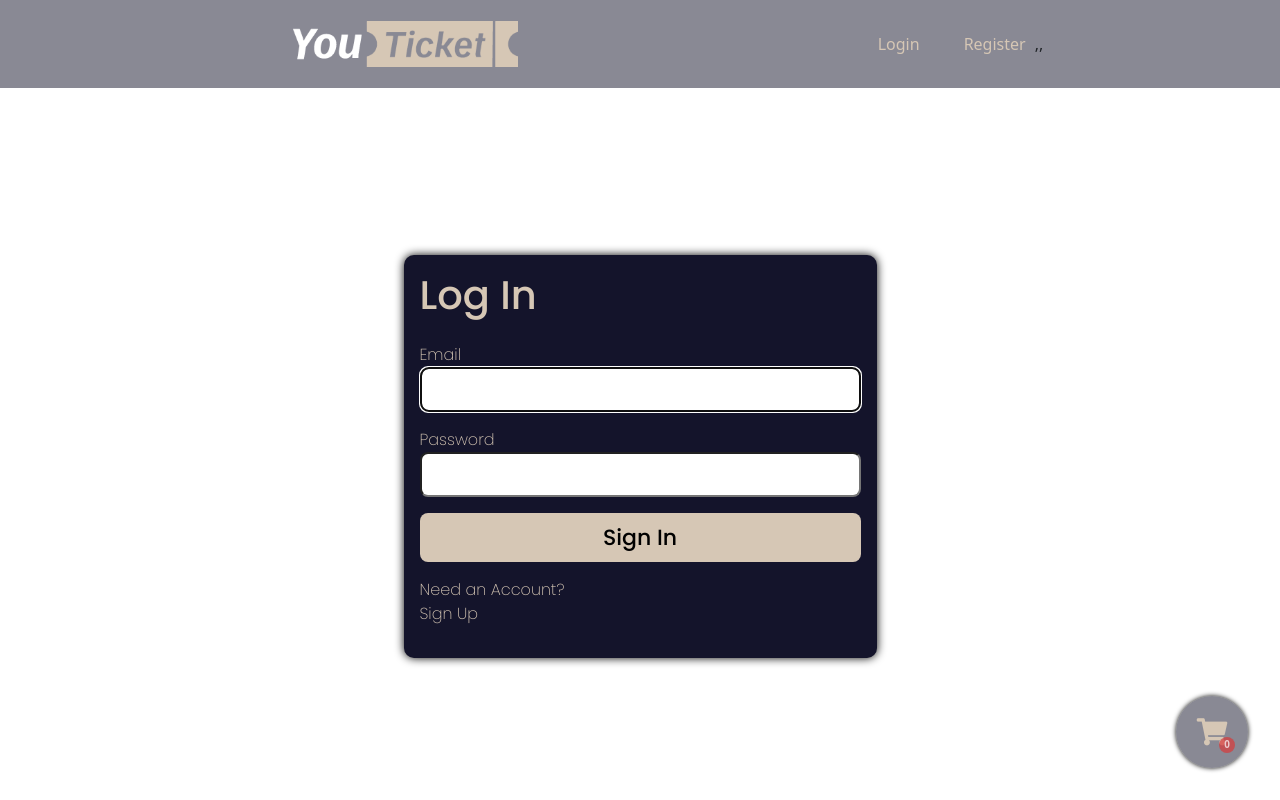
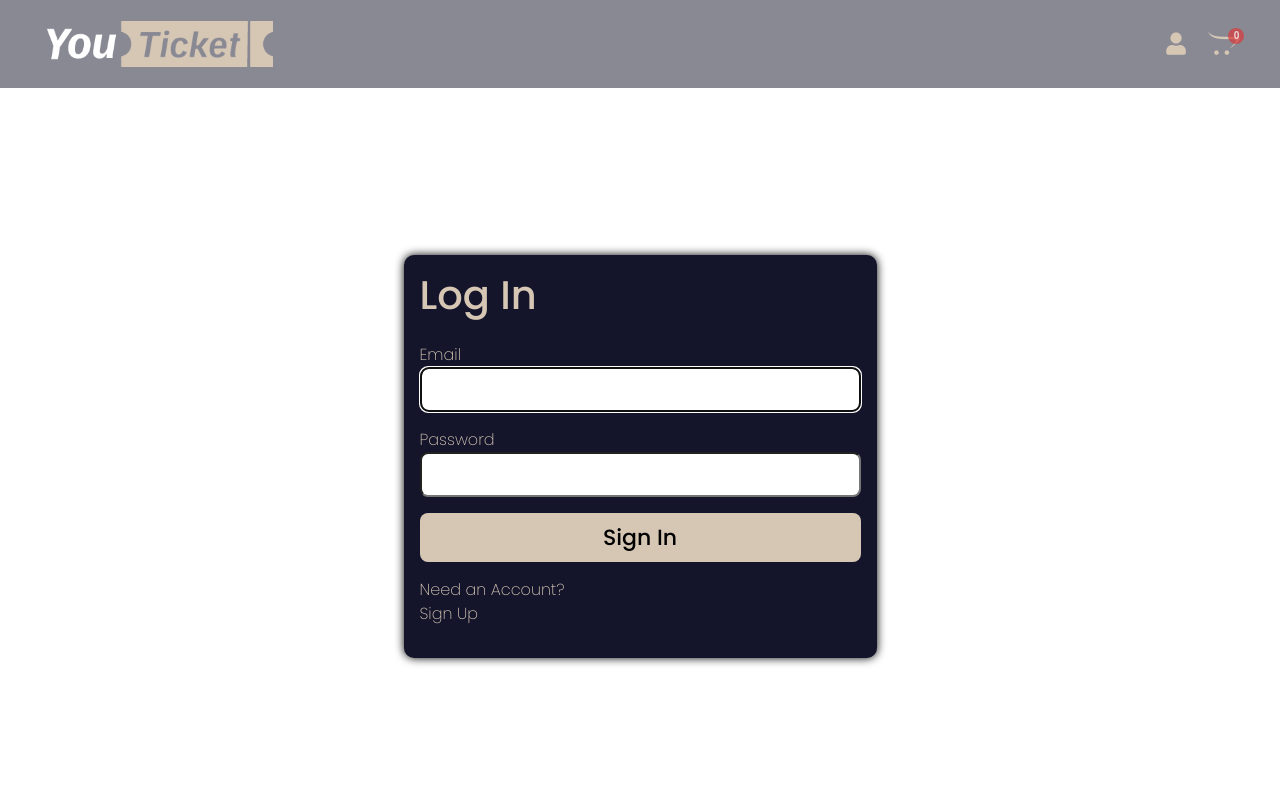
Before and after one commit to iaw-2023/Acttis-Moran-React, a React (Create React App) app: page /login in a window 1280 px wide. Shown: the top 800 px of the page. Built offline with nearby package versions, Linux system fonts and the light colour scheme; what @mercadopago/sdk-react would draw is missing.

Commit message:
Page styling
Styling navbar and orders

```diff
--- a/src/components/pagewrappers/PageWrapper.js
+++ b/src/components/pagewrappers/PageWrapper.js
@@ -1,7 +1,12 @@
 import "../../css/pagewrapper.css";
-import { useNavigate, Link } from "react-router-dom";
+import { Link } from "react-router-dom";
 import PageFooter from "./PageFooter";
-import { MDBIcon } from "mdb-react-ui-kit";
+import {
+  MDBDropdown,
+  MDBDropdownMenu,
+  MDBDropdownItem,
+  MDBDropdownToggle,
+} from "mdb-react-ui-kit";
 import { useContext, useEffect, useState } from "react";
 import CartContext from "../../context/CartProvider";
 import useAuth from "../../hooks/useAuth";
@@ -12,13 +17,10 @@ export default function PageWrapper(props) {
   const [cartInfoItems, setCartInfoItems] = useState(cart.length);
   const [navStyle, setNavStyle] = useState({});
 
-  const [authUserAccess, setAuthUserAccess] = useState([]);
   const [loginRegisterAccess, setLoginRegisterAccess] = useState([]);
 
   const rootStyle = document.querySelector(":root");
   const cssVariables = getComputedStyle(rootStyle);
-
-  const navigate = useNavigate();
 
   useEffect(() => {
     setCartInfoItems(cart.length);
@@ -32,7 +34,6 @@ export default function PageWrapper(props) {
 
   useEffect(() => {
     verifyLoginRegisterAccess();
-    verifyAuthUserAccess();
   }, [auth]);
 
   const logout = async () => {
@@ -42,47 +43,41 @@ export default function PageWrapper(props) {
   const verifyLoginRegisterAccess = () => {
     if (!auth?.accessToken) {
       setLoginRegisterAccess([
-        <li key={1} className="page__wrapper__navbar__list__item">
-          <Link to="/login" className="page__wrapper__navbar__list__item__text">
-            Login
+        <div key={1} className="page__wrapper__navbar__list__item-account">
+          <Link
+            to="/login"
+            className="page__wrapper__navbar__list__item__account__link"
+          >
+            <i class="fas fa-user page__wrapper__navbar__list__item-account__icon"></i>
           </Link>
-        </li>,
-        <li key={2} className="page__wrapper__navbar__list__item">
-          <Link
-            to="/register"
-            className="page__wrapper__navbar__list__item__text"
-          >
-            Register
-          </Link>
-        </li>,
+        </div>,
       ]);
     } else {
-      setLoginRegisterAccess([]);
-    }
-  };
-
-  const verifyAuthUserAccess = () => {
-    if (auth?.accessToken) {
-      setAuthUserAccess([
-        <li key={2} className="page__wrapper__navbar__list__item">
+      setLoginRegisterAccess([
+        <MDBDropdown className="page__wrapper__navbar__list__item-account">
+          <MDBDropdownToggle tag="a" className="nav-link" role="button">
+            <i class="fas fa-user-tag page__wrapper__navbar__list__item-account__icon"></i>
+          </MDBDropdownToggle>
+          <MDBDropdownMenu>
+            <MDBDropdownItem className="page__wrapper__navbar__list__item-account__dropdown-item">
               <Link
-            className="page__wrapper__navbar__list__item__text"
+                className="page__wrapper__navbar__list__item-account__dropdown-link"
                 to="/userorders"
               >
                 My Orders
               </Link>
-        </li>,
-        <li key={1} className="page__wrapper__navbar__list__item">
-          <Link
-            className="page__wrapper__navbar__list__item__text"
+            </MDBDropdownItem>
+            <MDBDropdownItem
+              className="page__wrapper__navbar__list__item-account__dropdown-item"
               onClick={() => logout()}
             >
+              <span className="page__wrapper__navbar__list__item-account__dropdown-link-logout">
                 Logout
-          </Link>
-        </li>,
+              </span>
+            </MDBDropdownItem>
+          </MDBDropdownMenu>
+        </MDBDropdown>,
       ]);
-    } else {
-      setAuthUserAccess([]);
     }
   };
 
@@ -128,20 +123,21 @@ export default function PageWrapper(props) {
           </div>
 
           <ul className="page__wrapper__navbar__list">
-            {loginRegisterAccess},{authUserAccess},
+            <li className="page__wrapper__navbar__list__item__user-block">
+              {loginRegisterAccess}
+              <div className="page__wrapper__navbar__list__item-cart" key={3}>
+                <Link className="page__wrapper__navbar__cart" to="/cart">
+                  <i class="fab fa-opencart page_wrapper__navbar__cart__icon"></i>
+                  <div className="home__nav__cart__icon__info">
+                    {cartInfoItems}
+                  </div>
+                </Link>
+              </div>
+            </li>
           </ul>
         </nav>
       </section>
-      {props.children},
-      <Link className="page__wrapper__navbar__cart" to="/cart">
-        <MDBIcon
-          className="page_wrapper__navbar__cart__icon"
-          fas
-          icon="shopping-cart"
-        />
-        <div className="home__nav__cart__icon__info">{cartInfoItems}</div>
-      </Link>
-      <PageFooter></PageFooter>
+      {props.children},<PageFooter></PageFooter>
     </div>
   );
 }
--- a/src/css/pagewrapper.css
+++ b/src/css/pagewrapper.css
@@ -35,14 +35,14 @@
     display: flex;
     margin-top: auto;
     margin-bottom: auto;
-    justify-content: space-evenly;
+    justify-content: space-between;
     align-content: center;
   }
 
   .page__wrapper__navbar__container{
     display: flex;
     justify-content: center;
-    width: 50%;
+    width: 20rem;
     height: 100%;
   }
 
@@ -77,13 +77,61 @@
 
   .page__wrapper__navbar__list__item {
     display: flex;
-    width: 5rem;
+    width: 8rem;
     height: 70%;
     list-style-type: none;
     margin-left: 1rem;
     color: var(--nav-enterprise-color);
-    border-radius: 10px;
-    transition: box-shadow 0.2s ease-in-out;
+
+    transition: border 0.2s ease-in-out;
+  }
+
+  .page__wrapper__navbar__list__item__user-block{
+    display: flex;
+    width: 8rem;
+    height: 70%;
+    list-style-type: none;
+    margin-left: auto;
+    color: var(--nav-enterprise-color);
+  }
+
+  .page__wrapper__navbar__list__item-cart{
+    display: flex;
+    justify-content: center;
+    align-items: center;
+    width: 3rem;
+    height: 100%;
+    list-style-type: none;
+
+    color: var(--nav-enterprise-color);
+  }
+
+  .page__wrapper__navbar__list__item-account{
+    display: flex;
+    justify-content: center;
+    align-items: center;
+    width: 3rem;
+    height: 100%;
+    list-style-type: none;
+    color: var(--nav-enterprise-color);
+
+  }
+
+  .page__wrapper__navbar__list__item__account__link{
+    display: flex;
+    justify-content: center;
+    align-items: center;
+    text-decoration: none;
+  }
+
+  .page__wrapper__navbar__list__item-account__icon{
+    color: var(--nav-enterprise-color);
+    font-size: 1.4rem;
+    transition: text-shadow 0.2s;
+  }
+
+  .page__wrapper__navbar__list__item-account__icon:hover{
+    text-shadow: var(--nav-enterprise-color) 0 0 10px;
   }
 
   .page__wrapper__navbar__list__item__text {
@@ -101,33 +149,19 @@
   }
 
   .page__wrapper__navbar__list__item:hover {
-    box-shadow: var(--nav-enterprise-color) 0 0 2px;
+    border-left: solid var(--nav-enterprise-color) 1px;
+    border-right: solid var(--nav-enterprise-color) 1px;
   }
 
   .page__wrapper__navbar__cart{
-    width: 4.5rem;
-    height: 4.5rem;
     text-decoration: none;
-    border-radius: 100% 100%;
-    background-color: var(--nav-color-transparent);
     display: flex;
-    position: fixed;
-    box-shadow: black 0 0 5px;
-    z-index: 100;
-    bottom: 2rem;
-    right: 2rem;
     justify-content: center;
     align-items: center;
-    transition: background 0.2s;
-  }
-
-  .page__wrapper__navbar__cart:hover{
-    background-color: var(--nav-color);
   }
 
   .page_wrapper__navbar__cart__icon{
-    margin-top: auto;
-    font-size: 170%;
+    font-size: 1.6rem;
     text-align: center;
     align-self: center;
     color: var(--nav-enterprise-color);
@@ -136,13 +170,13 @@
     transition: text-shadow 0.2s ease-in-out;
   }
 
-  .page__nav__cart__icon:hover{
-    text-shadow: var(--nav-enterprise-color) 0 0 5px;
+  .page_wrapper__navbar__cart__icon:hover{
+    text-shadow: var(--nav-enterprise-color) 0 0 10px;
   }
 
 .home__nav__cart__icon__info{
-  margin-top: 25px;
-  margin-left: 30px;
+  margin-top: -15px;
+  margin-left: 25px;
   position: absolute;
   text-align: center;
   font-size: 62%;
@@ -154,10 +188,41 @@
   background-color: var(--notification-color);
 }
 
+.page__wrapper__navbar__list__item-account__dropdown-item{
+  color: var(--nav-color);
+}
+
+.page__wrapper__navbar__list__item-account__dropdown-link{
+  text-decoration: none;
+  color: var(--nav-color);
+}
+
+.page__wrapper__navbar__list__item-account__dropdown-link:hover{
+  text-shadow: var(--nav-enterprise-color) 0 0 5px;
+  color: var(--nav-color);
+}
+
+.page__wrapper__navbar__list__item-account__dropdown-link-logout{
+  color: var(--notification-color);
+  font-weight: 700;
+  cursor: pointer;
+}
+
+.page__wrapper__navbar__list__item-account__dropdown-item{
+  border-radius: 5px;
+  color: var(--nav-color);
+  display: flex;
+  justify-content: center;
+  align-items: center;
+  margin-top: 0.3rem;
+  margin-bottom: 0.3rem;
+}
+
   @media screen and (max-width: 900px) {
 
     .page__wrapper__navbar{
       justify-content: center;
+      width: 100%;
     }
 
     .page__wrapper__navbar__container{
@@ -170,11 +235,11 @@
     }
 
     .page__wrapper__navbar__list{
-      width: 40%;
+      width: 50%;
     }
 
     .page__wrapper__navbar__list__item{
-      width: 3rem;
+      width: 4rem;
       font-size: 0.8rem;
     }
   }
--- a/src/css/userorders.css
+++ b/src/css/userorders.css
@@ -166,11 +166,28 @@
 .mercadopago__container__body{
     position: absolute !important;
     max-width: 80%;
+    display: flex;
+    flex-direction: column;
+    top: 10rem;
+}
+
+.mercadopago__container__body__close-button{
+    border-style: none;
+    border-radius: 50%;
+    background-color: var(--nav-color-transparent);
+    height: 2rem;
+    width: 2rem;
+    color: var(--bg-color);
+    transition: background 0.2s;
+}
+
+.mercadopago__container__body__close-button:hover{
+    background-color: var(--nav-color);
 }
 
 @media screen and (max-width: 600px) {
     .userorders__container__body__results__order__ticketdetails-container__item__body__text{
-        font-size: small;
+        font-size: 0.7rem;
     }
 
     .userorders__container__body{
```
Also changed, not shown: src/components/user-components/UserOrders.js (+34 -24 lines), 2 other files (tests, documents, lock files or other folders). Lines whose indentation alone changed are shown as unchanged.
